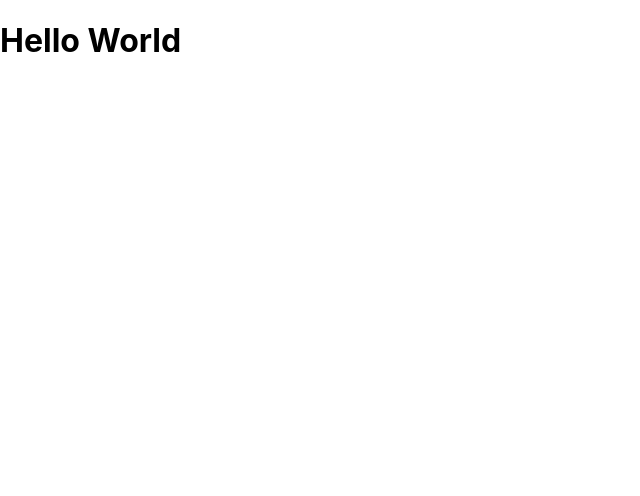
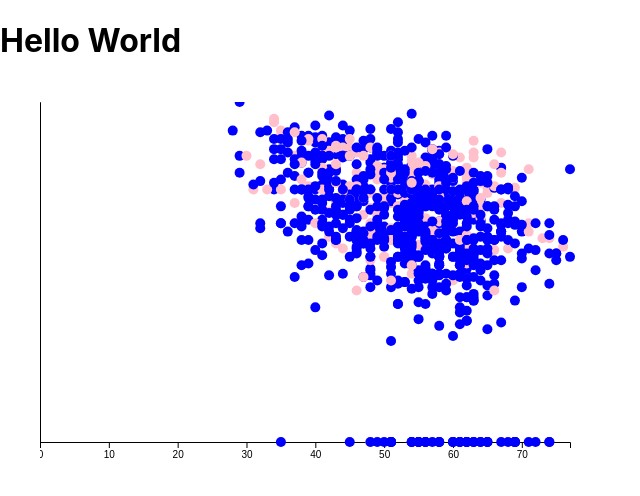
Before and after one commit to paperTigerToo/Group-9-project, a React (Create React App) app: page / in a window 1280 px wide. Shown: the top 496 px of the page, without its empty margins (0-640 px from the left). Built offline with nearby package versions, Linux system fonts and the light colour scheme; the HTML template or start-up script is replaced by a standard one.

Commit message:
id correct

```diff
--- a/src/groupBar.js
+++ b/src/groupBar.js
@@ -26,6 +26,8 @@ class groupBar extends Component{
         const innerWidth = width - margin.left - margin.right,
         innerHeight = height - margin.top - margin.bottom;
         const id =this.props.id;
+
+        const svg = d3.select(`#${id}`);
     }
     render() {
         return <svg id={this.props.id} width={this.props.width} height={this.props.height}><g></g></svg>;
--- a/src/testchart.js
+++ b/src/testchart.js
@@ -30,7 +30,7 @@ class testchart extends Component {
             sex: +d.sex
         }))
         );
-    const svg = d3.select(id);
+    const svg = d3.select(`#${id}`);
     svg.selectAll("*").remove();
     svg.attr("transform", `translate(${margin.left},${margin.top})`);
     const xScale = d3.scaleLinear().domain([0,d3.max(chartData, d => +d.age)]).range([0, innerWidth]);
```
